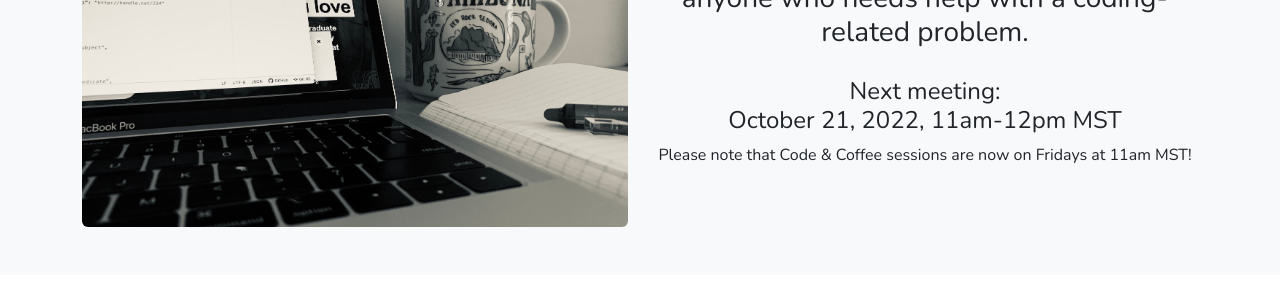
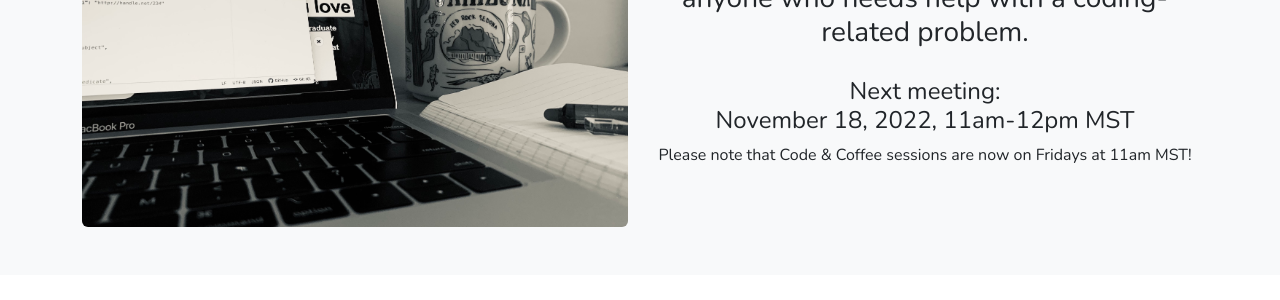
Before and after one commit to rse-asu/rse-asu.github.io, a Jekyll site: the page built from code-coffee.html, in a window 1280 px wide. Shown: the part 253-553 px from the top of the page. Built offline with Jekyll 4.4.1, drawn with Linux system fonts in a browser that asks for light colours; nearby versions of some CDN libraries.

Commit message:
Update code-coffee.html

```diff
--- a/code-coffee.html
+++ b/code-coffee.html
@@ -14,7 +14,7 @@ title: Code & Coffee
                 <h3>Monthly ASU Code and Coffee session for anyone who needs help with a coding-related problem.</h3>
                 <h4 style="padding-top: 20px">
                     Next meeting: <br>
-                    October 21, 2022, 11am-12pm MST
+                    November 18, 2022, 11am-12pm MST
                 </h4>
                 <p>
                     Please note that Code & Coffee sessions are now on Fridays at 11am MST!
```
